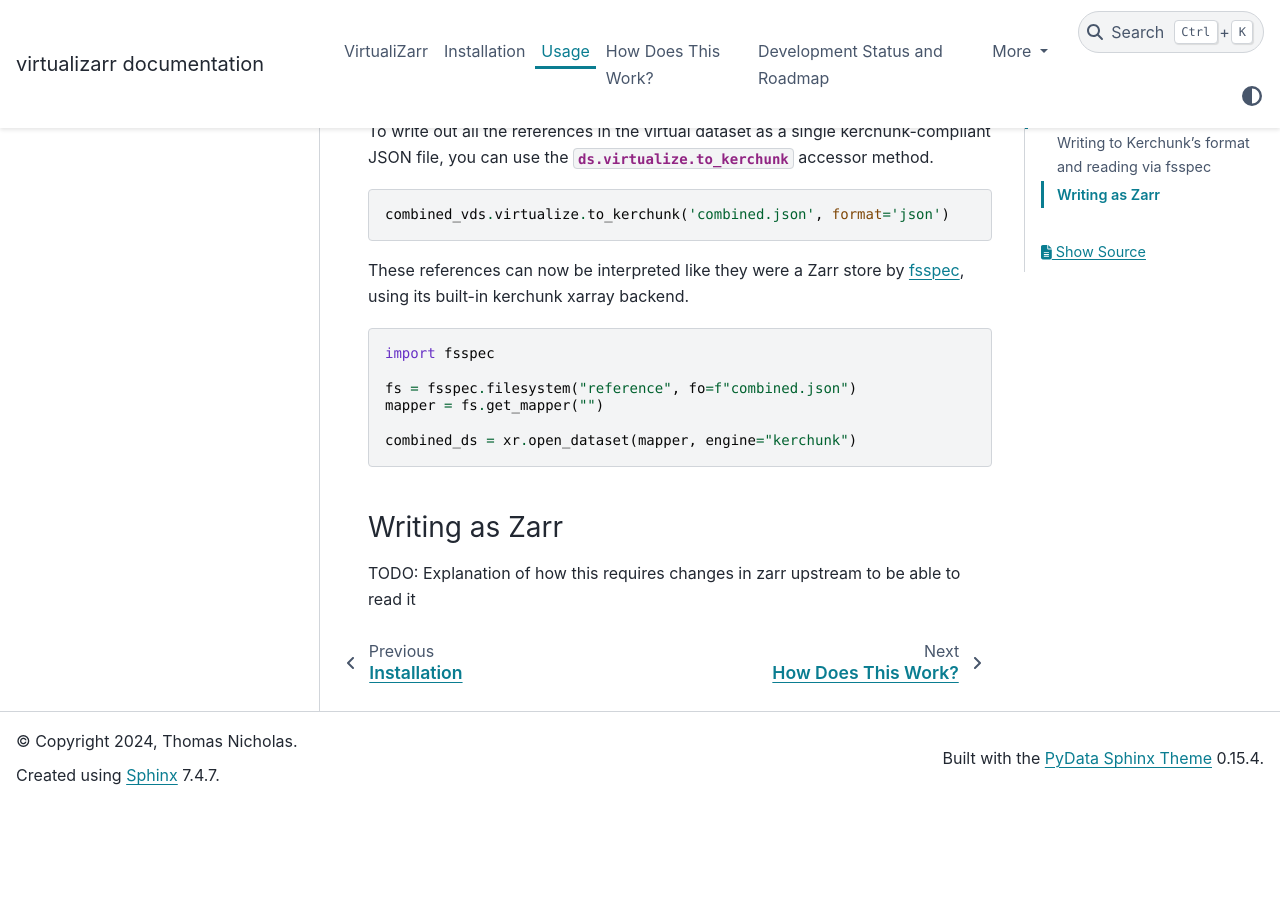
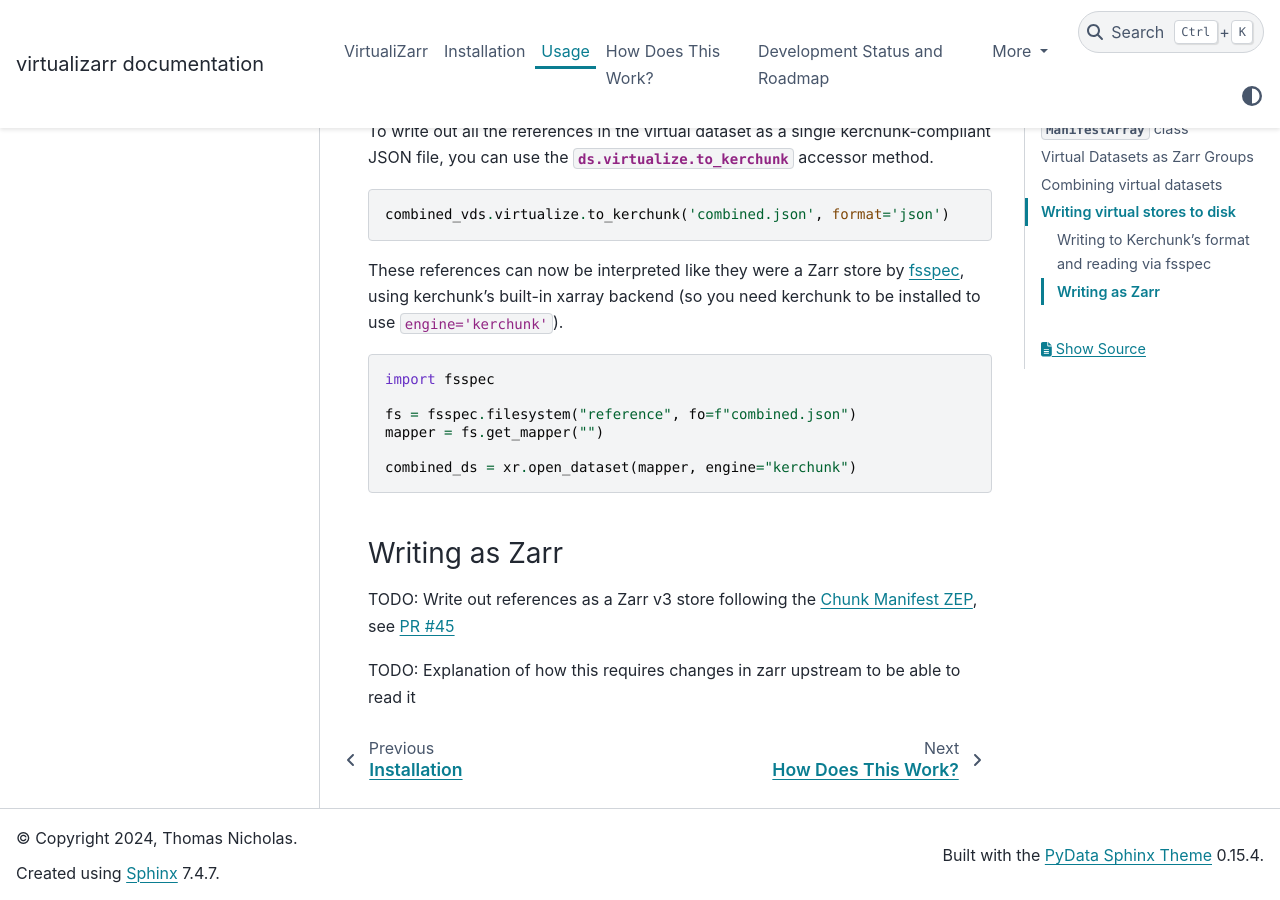
Before and after one commit to zarr-developers/VirtualiZarr, a Sphinx documentation site: the page built from docs/usage.md, in a window 1280 px wide and 900 px high, scrolled down 10009 px. Built offline with Sphinx 7.4.7 and the PyData theme 0.15.4, drawn with Linux system fonts in a browser that asks for light colours; before the commit the page ends 10813 px from its top, so only the background shows below that.

Commit message:
note about work on writing to Zarr v3

````diff
--- a/docs/usage.md
+++ b/docs/usage.md
@@ -351,7 +351,7 @@
 combined_vds.virtualize.to_kerchunk('combined.json', format='json')
 ```
 
-These references can now be interpreted like they were a Zarr store by [fsspec](https://github.com/fsspec/filesystem_spec), using its built-in kerchunk xarray backend.
+These references can now be interpreted like they were a Zarr store by [fsspec](https://github.com/fsspec/filesystem_spec), using kerchunk's built-in xarray backend (so you need kerchunk to be installed to use `engine='kerchunk'`).
 
 ```python
 import fsspec
@@ -364,4 +364,6 @@
 
 ### Writing as Zarr
 
+TODO: Write out references as a Zarr v3 store following the [Chunk Manifest ZEP](https://github.com/zarr-developers/zarr-specs/issues/287), see [PR #45](https://github.com/TomNicholas/VirtualiZarr/pull/45)
+
 TODO: Explanation of how this requires changes in zarr upstream to be able to read it
````
